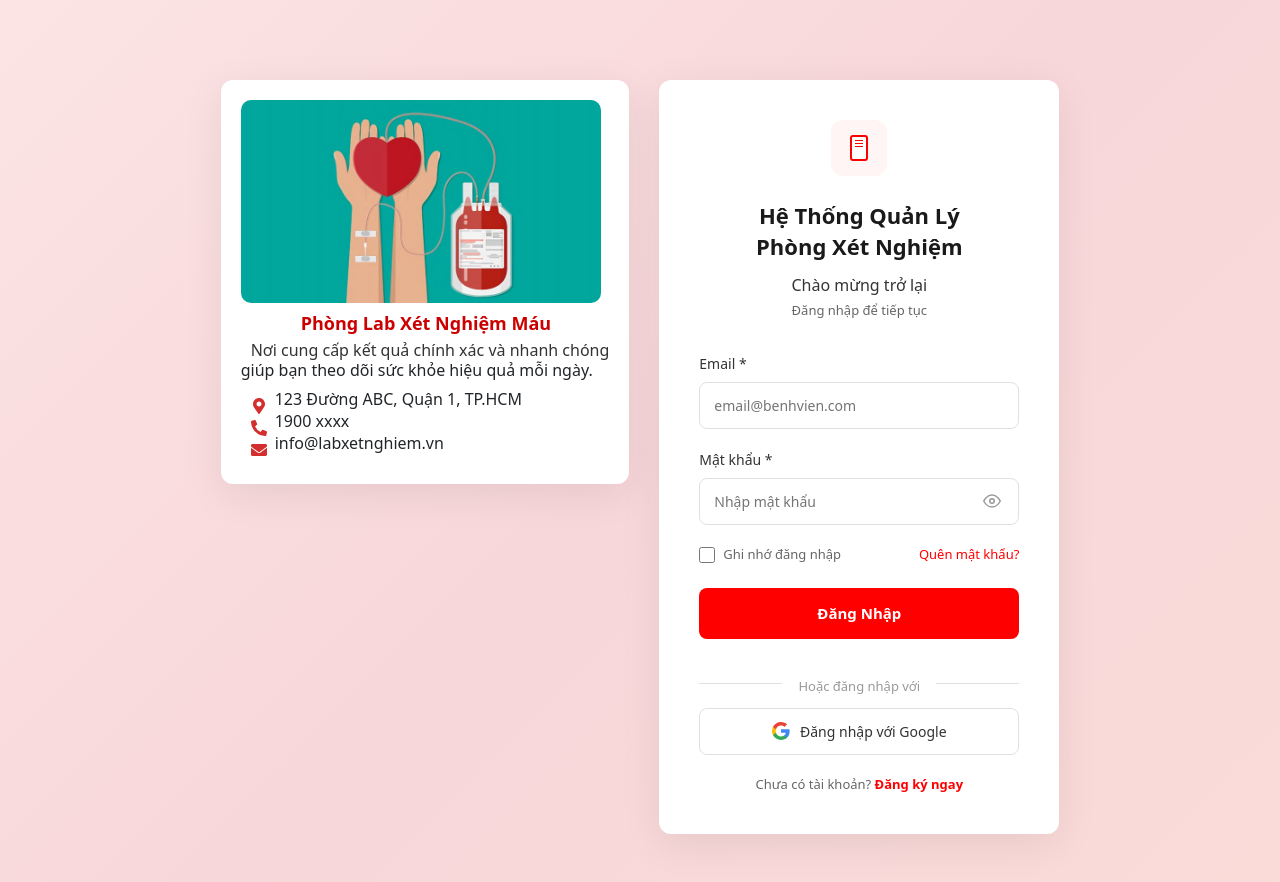
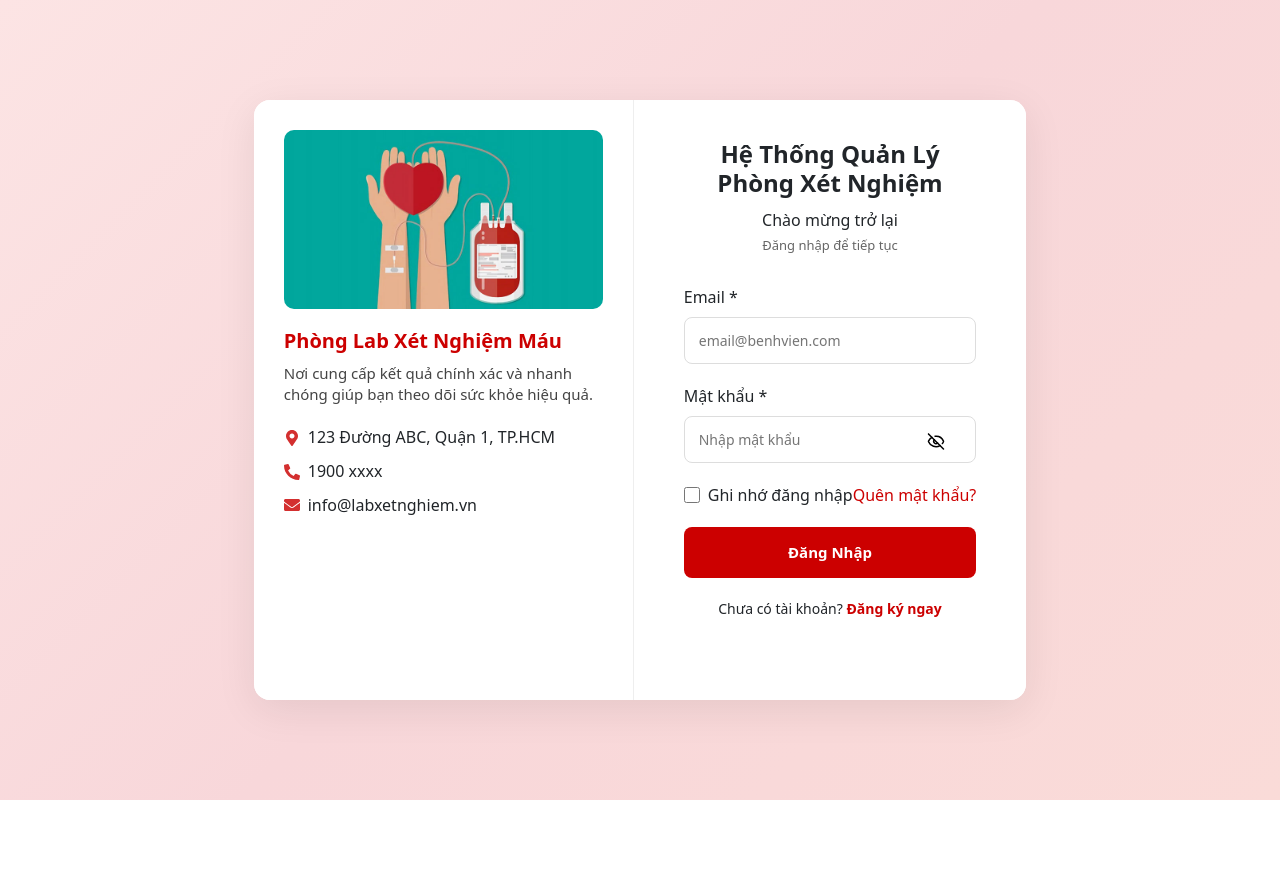
Before and after one commit to laptruong-hub/Laboratory-Management-ReactJS, a React (Vite) app: page /auth/login in a window 1280 px wide. Shown: the top 882 px of the page. After the commit the page ends 800 px from the top, so only its background shows below. Built offline with nearby package versions, Linux system fonts and the light colour scheme.

Commit message:
refactor(ui):login form

```diff
--- a/src/pages/authentication/Login.tsx
+++ b/src/pages/authentication/Login.tsx
@@ -1,16 +1,23 @@
 import React, { useState, useEffect } from "react";
 import loginImg from "../../assets/img/login.jpg";
+import { Eye,EyeOff} from 'lucide-react';
 import { FaMapMarkerAlt, FaPhoneAlt, FaEnvelope } from "react-icons/fa";
 import { useNavigate } from "react-router-dom";
 import axios from "axios";
 import { apiPublic } from "../../api/apiClient.ts";
-import { setToken, setRememberMe, setRememberedEmail, getRememberedEmail, getRememberMe } from "../../utils/storage";
+import {
+  setToken,
+  setRememberMe,
+  setRememberedEmail,
+  getRememberedEmail,
+  getRememberMe,
+} from "../../utils/storage";
 
 const Login: React.FC = () => {
   const [email, setEmail] = useState("");
   const [password, setPassword] = useState("");
   const [showPassword, setShowPassword] = useState(false);
-  const [rememberMe, setRememberMe] = useState(false);
+  const [rememberMe, setRememberMeState] = useState(false);
   const [isLoading, setIsLoading] = useState(false);
   const [error, setError] = useState("");
 
@@ -23,7 +30,7 @@ const Login: React.FC = () => {
 
     if (rememberedEmail && wasRemembered) {
       setEmail(rememberedEmail);
-      setRememberMe(true); // Auto-check if email was remembered
+      setRememberMeState(true);
     }
   }, []);
 
@@ -34,58 +41,51 @@ const Login: React.FC = () => {
 
     try {
       const response = await apiPublic.post("/api/auth/login", {
-        email: email,
-        password: password,
+        email,
+        password,
       });
 
-      // 2b. Lấy CẢ HAI token
       if (response.data && response.data.accessToken) {
         const { accessToken, refreshToken } = response.data;
 
-        // 2c. LƯU CẢ HAI token based on "Remember Me" preference
         setToken("accessToken", accessToken, rememberMe);
         setToken("refreshToken", refreshToken, rememberMe);
 
-        // Save "Remember Me" preference
         setRememberMe(rememberMe);
-
-        // Save email for convenience (only if Remember Me is checked)
         setRememberedEmail(email, rememberMe);
 
-        // Refresh user data and navigate
         navigate("/", { replace: true });
-        window.location.reload(); // Reload to refresh auth context
+        window.location.reload();
       } else {
-        // Nếu BE trả về 200 OK nhưng không có token thì coi như lỗi
         setError("Lỗi đăng nhập không mong muốn.");
       }
     } catch (err: any) {
-      // 2d. Sửa lại hàm check lỗi
       if (axios.isAxiosError(err) && err.response) {
         setError(err.response.data.message || "Email hoặc mật khẩu không chính xác.");
       } else {
         setError("Đăng nhập thất bại, không thể kết nối tới server.");
       }
-      // Error logged for debugging
     } finally {
       setIsLoading(false);
     }
   };
 
-  const handleGoogleLogin = async () => {
-    console.log("Đăng nhập với Google");
-  };
-
   return (
     <div style={styles.authContent}>
+      <div style={styles.loginCard}>
+        {/* LEFT SIDE */}
         <div style={styles.side}>
-        <div style={styles.sideInfor}>
-          <img src={loginImg} alt="Picture" style={{ width: "360px", marginBottom: "10px", borderRadius: "10px" }} />
+          <img
+            src={loginImg}
+            alt="Picture"
+            style={{ width: "100%", borderRadius: "10px", marginBottom: "20px" }}
+          />
 
-          <div style={styles.sideTitles}>
+          <div>
             <h2 style={styles.sideTitleH2}>Phòng Lab Xét Nghiệm Máu</h2>
-            <p style={styles.sideTitleP}>Nơi cung cấp kết quả chính xác và nhanh chóng</p>
-            <p> giúp bạn theo dõi sức khỏe hiệu quả mỗi ngày.</p>
+            <p style={styles.sideTitleP}>
+              Nơi cung cấp kết quả chính xác và nhanh chóng giúp bạn theo dõi sức khỏe hiệu quả.
+            </p>
           </div>
 
           <div style={styles.sideAddress}>
@@ -103,19 +103,9 @@ const Login: React.FC = () => {
             </div>
           </div>
         </div>
-      </div>
-      <div style={styles.loginCard}>
-        <div style={styles.loginIcon}>
-          <div style={styles.iconWrapper}>
-            <svg width="32" height="32" viewBox="0 0 32 32" fill="none">
-              <rect x="8" y="4" width="16" height="24" rx="2" stroke="#FF0000" strokeWidth="2" fill="white" />
-              <rect x="12" y="8" width="8" height="1" fill="#FF0000" />
-              <rect x="12" y="11" width="8" height="1" fill="#FF0000" />
-              <rect x="12" y="14" width="8" height="1" fill="#FF0000" />
-            </svg>
-          </div>
-        </div>
 
+        {/* RIGHT SIDE */}
+        <div style={styles.formContainer}>
           <h1 style={styles.loginTitle}>
             Hệ Thống Quản Lý
             <br />
@@ -159,18 +149,12 @@ const Login: React.FC = () => {
                   style={styles.input}
                   required
                 />
-              <button type="button" style={styles.togglePassword} onClick={() => setShowPassword(!showPassword)}>
-                {showPassword ? (
-                  <svg width="18" height="18" viewBox="0 0 24 24" fill="none" stroke="currentColor" strokeWidth="2">
-                    <path d="M17.94 17.94A10.07 10.07 0 0112 20c-7 0-11-8-11-8a18.45 18.45 0 015.06-5.94M9.9 4.24A9.12 9.12 0 0112 4c7 0 11 8 11 8a18.5 18.5 0 01-2.16 3.19m-6.72-1.07a3 3 0 11-4.24-4.24" />
-                    <line x1="1" y1="1" x2="23" y2="23" />
-                  </svg>
-                ) : (
-                  <svg width="18" height="18" viewBox="0 0 24 24" fill="none" stroke="currentColor" strokeWidth="2">
-                    <path d="M1 12s4-8 11-8 11 8 11 8-4 8-11 8-11-8-11-8z" />
-                    <circle cx="12" cy="12" r="3" />
-                  </svg>
-                )}
+                <button
+                  type="button"
+                  style={styles.togglePassword}
+                  onClick={() => setShowPassword(!showPassword)}
+                >
+                  {showPassword ? <Eye size={18} /> : <EyeOff size={18} />}
                 </button>
               </div>
             </div>
@@ -180,7 +164,7 @@ const Login: React.FC = () => {
                 <input
                   type="checkbox"
                   checked={rememberMe}
-                onChange={(e) => setRememberMe(e.target.checked)}
+                  onChange={(e) => setRememberMeState(e.target.checked)}
                   style={styles.checkbox}
                 />
                 <span>Ghi nhớ đăng nhập</span>
@@ -194,32 +178,6 @@ const Login: React.FC = () => {
               {isLoading ? "Đang xử lý..." : "Đăng Nhập"}
             </button>
 
-          <div style={styles.divider}>
-            <span style={styles.dividerSpan}>Hoặc đăng nhập với</span>
-          </div>
-
-          <button type="button" style={styles.googleButton} onClick={handleGoogleLogin}>
-            <svg width="18" height="18" viewBox="0 0 18 18">
-              <path
-                fill="#4285F4"
-                d="M17.64 9.2c0-.637-.057-1.251-.164-1.84H9v3.481h4.844c-.209 1.125-.843 2.078-1.796 2.717v2.258h2.908c1.702-1.567 2.684-3.874 2.684-6.615z"
-              />
-              <path
-                fill="#34A853"
-                d="M9 18c2.43 0 4.467-.806 5.956-2.184l-2.908-2.258c-.806.54-1.837.86-3.048.86-2.344 0-4.328-1.584-5.036-3.711H.957v2.332C2.438 15.983 5.482 18 9 18z"
-              />
-              <path
-                fill="#FBBC05"
-                d="M3.964 10.707c-.18-.54-.282-1.117-.282-1.707s.102-1.167.282-1.707V4.961H.957C.347 6.175 0 7.55 0 9s.348 2.825.957 4.039l3.007-2.332z"
-              />
-              <path
-                fill="#EA4335"
-                d="M9 3.58c1.321 0 2.508.454 3.44 1.345l2.582-2.58C13.463.891 11.426 0 9 0 5.482 0 2.438 2.017.957 4.961L3.964 7.293C4.672 5.163 6.656 3.58 9 3.58z"
-              />
-            </svg>
-            Đăng nhập với Google
-          </button>
-
             <div style={styles.signupLink}>
               Chưa có tài khoản?{" "}
               <a href="/auth/signup" style={styles.signupLinkA}>
@@ -227,6 +185,7 @@ const Login: React.FC = () => {
               </a>
             </div>
           </form>
+        </div>
       </div>
     </div>
   );
@@ -239,225 +198,167 @@ const styles: { [key: string]: React.CSSProperties } = {
     alignItems: "center",
     justifyContent: "center",
     background: "linear-gradient(135deg, #fce4e4 0%, #f8d7da 50%, #fadbd8 100%)",
+    padding: "40px",
   },
+
   loginCard: {
-    marginTop: "50px",
-    marginBottom: "50px",
+    height:"600px",
     background: "white",
-    borderRadius: "12px",
-    padding: "40px",
-    width: "500px",
-    maxWidth: "400px",
+    borderRadius: "16px",
+    display: "flex",
+    flexDirection: "row",
     boxShadow: "0 10px 40px rgba(0, 0, 0, 0.08)",
+    overflow: "hidden",
+  },
+
+  side: {
+    width: "380px",
+    background: "white",
+    padding: "30px",
+    borderRight: "1px solid #eee",
+  },
+
+  sideTitleH2: {
+    fontSize: "20px",
+    fontWeight: "700",
+    color: "#c00",
+    marginBottom: "10px",
+  },
+  sideTitleP: {
+    fontSize: "15px",
+    color: "#444",
+    lineHeight: "1.4",
+  },
+
+  sideAddress: {
+    marginTop: "20px",
+    fontWeight: "500",
+    lineHeight: "1.6",
   },
 
   contactItem: {
     display: "flex",
     gap: "8px",
-    marginBottom: "6px",
+    marginBottom: "8px",
+    alignItems: "center",
   },
   icon: {
     color: "#d32f2f",
   },
-  sideAddress: {
-    fontWeight: "500",
-    lineHeight: "0.2",
-    paddingLeft: "10px",
+
+  formContainer: {
+    flex: 1,
+    padding: "40px 50px",
+    background: "white",
   },
 
-  side: {
-    marginTop: "80px",
-    marginBottom: "430px",
-    marginRight: "30px",
-    background: "white",
-    borderRadius: "12px",
-    padding: "20px",
-    boxShadow: "0 10px 40px rgba(0, 0, 0, 0.08)",
+  loginTitle: {
+    textAlign: "center",
+    fontSize: "24px",
+    fontWeight: "700",
+    marginBottom: "10px",
+  },
+  loginSubtitle: {
+    textAlign: "center",
+    fontSize: "16px",
+    fontWeight: "500",
+    marginBottom: "4px",
+  },
+  loginDescription: {
+    textAlign: "center",
+    fontSize: "13px",
+    marginBottom: "30px",
+    color: "#666",
   },
 
-  sideTitleH2: {
-    paddingLeft: "60px",
-    fontSize: "18px",
-    color: "#c00",
-    fontWeight: "600",
-    marginBottom: "8px",
-  },
-  sideTitleP: {
-    paddingLeft: "10px",
-    fontSize: "16px",
-    color: "#333",
-    margin: "0",
-    lineHeight: "1",
-  },
-
-  loginIcon: {
-    display: "flex",
-    justifyContent: "center",
-    marginBottom: "24px",
-  },
-  iconWrapper: {
-    width: "56px",
-    height: "56px",
-    background: "#fff5f5",
-    borderRadius: "12px",
-    display: "flex",
-    alignItems: "center",
-    justifyContent: "center",
-  },
-  loginTitle: {
-    textAlign: "center" as const,
-    fontSize: "22px",
-    fontWeight: "700",
-    color: "#1a1a1a",
-    lineHeight: "1.4",
-    margin: "0 0 12px 0",
-  },
-  loginSubtitle: {
-    textAlign: "center" as const,
-    fontSize: "16px",
-    fontWeight: "500",
-    color: "#333",
-    margin: "0 0 4px 0",
-  },
-  loginDescription: {
-    textAlign: "center" as const,
-    fontSize: "13px",
-    color: "#666",
-    margin: "0 0 32px 0",
-  },
   loginForm: {
     width: "100%",
   },
+
   errorMessage: {
     background: "#fee",
     border: "1px solid #fcc",
+    padding: "12px",
     borderRadius: "8px",
-    padding: "12px",
-    marginBottom: "20px",
+    textAlign: "center",
     color: "#c00",
     fontSize: "14px",
-    textAlign: "center" as const,
+    marginBottom: "20px",
   },
+
   formGroup: {
     marginBottom: "20px",
   },
   label: {
     display: "block",
-    fontSize: "14px",
     fontWeight: "500",
-    color: "#333",
     marginBottom: "8px",
   },
   inputWrapper: {
-    position: "relative" as const,
-    display: "flex",
-    alignItems: "center",
+    position: "relative",
   },
   input: {
     width: "100%",
     padding: "12px 44px 12px 14px",
-    border: "1px solid #e0e0e0",
+    border: "1px solid #ddd",
     borderRadius: "8px",
+    outline: "none",
     fontSize: "14px",
-    transition: "all 0.2s",
-    outline: "none",
-    background: "white",
-    color: "#333",
-    boxSizing: "border-box" as const,
   },
   togglePassword: {
-    position: "absolute" as const,
-    right: "14px",
+    position: "absolute",
+    right: "12px",
+    top: "50%",
+    transform: "translateY(-50%)",
     background: "none",
     border: "none",
-    color: "#999",
     cursor: "pointer",
-    padding: "4px",
-    display: "flex",
-    alignItems: "center",
-    transition: "color 0.2s",
+    fontSize: "16px",
   },
+
   formOptions: {
     display: "flex",
     justifyContent: "space-between",
     alignItems: "center",
-    marginBottom: "24px",
-    fontSize: "13px",
+    marginBottom: "20px",
   },
+
   checkboxLabel: {
     display: "flex",
     alignItems: "center",
     gap: "8px",
-    cursor: "pointer",
-    color: "#666",
   },
   checkbox: {
     width: "16px",
     height: "16px",
-    cursor: "pointer",
-    accentColor: "#ff0000",
   },
+
   forgotLink: {
-    color: "#ff0000",
+    color: "#c00",
     textDecoration: "none",
-    fontWeight: "500",
-    transition: "opacity 0.2s",
   },
+
   loginButton: {
     width: "100%",
     padding: "14px",
-    background: "#ff0000",
+    background: "#c00",
     color: "white",
+    borderRadius: "8px",
     border: "none",
-    borderRadius: "8px",
     fontSize: "15px",
     fontWeight: "600",
     cursor: "pointer",
-    transition: "all 0.2s",
     marginBottom: "20px",
   },
-  divider: {
-    position: "relative" as const,
-    textAlign: "center" as const,
-    margin: "24px 0",
-    height: "1px",
-    background: "#e0e0e0",
-  },
-  dividerSpan: {
-    position: "relative" as const,
-    background: "white",
-    padding: "0 16px",
-    fontSize: "13px",
-    color: "#999",
-    top: "-10px",
-  },
-  googleButton: {
-    width: "100%",
-    padding: "12px",
-    background: "white",
-    border: "1px solid #e0e0e0",
-    borderRadius: "8px",
+
+  signupLink: {
+    textAlign: "center",
     fontSize: "14px",
-    fontWeight: "500",
-    color: "#333",
-    cursor: "pointer",
-    display: "flex",
-    alignItems: "center",
-    justifyContent: "center",
-    gap: "10px",
-    transition: "all 0.2s",
-    marginBottom: "20px",
-  },
-  signupLink: {
-    textAlign: "center" as const,
-    fontSize: "13px",
-    color: "#666",
   },
   signupLinkA: {
-    color: "#ff0000",
+    color: "#c00",
     textDecoration: "none",
     fontWeight: "600",
-    transition: "opacity 0.2s",
   },
 };
 
```
Lines whose indentation alone changed are shown as unchanged.
